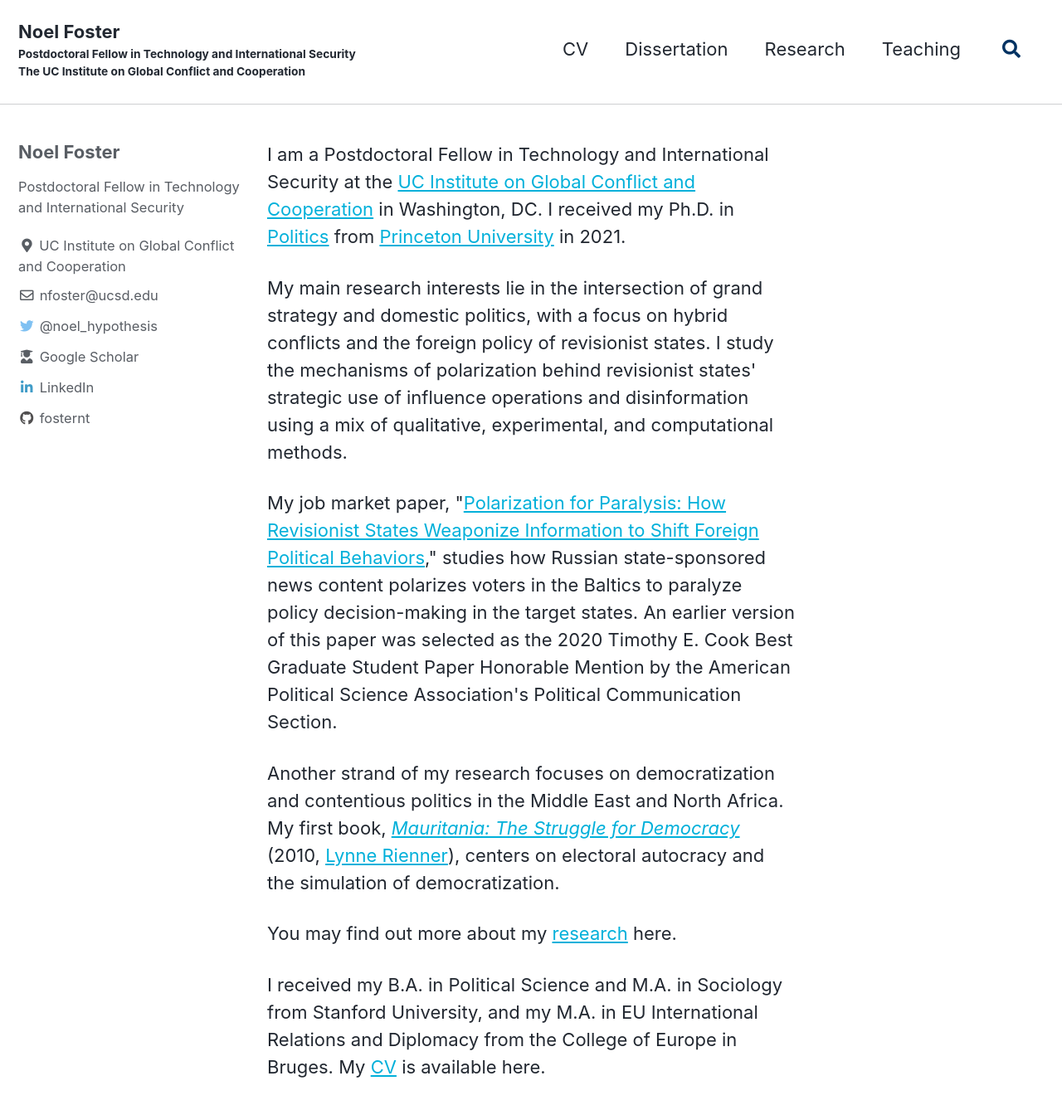
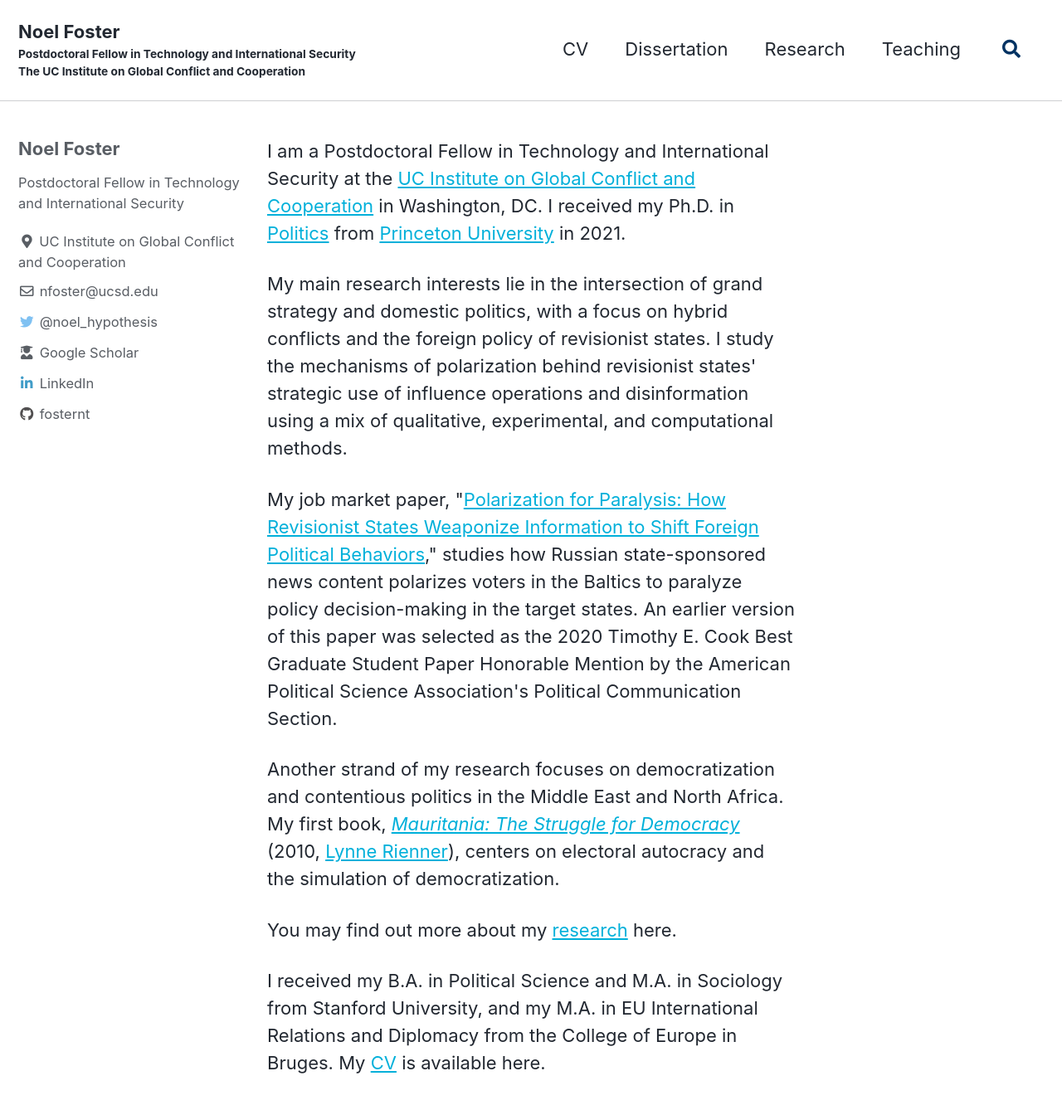
Before and after one commit to fosternt/fosternt.github.io, a Jekyll site: the page built from index.html, in a window 1280 px wide and 1400 px high. Shown: the top 1338 px of the window at 83% size. Built offline with Jekyll 4.4.1, drawn with Linux system fonts in a browser that asks for light colours; cached includes are drawn as plain includes; the list of posts is cut into pages by our own code.

Commit message:
Update _masthead.scss

```diff
--- a/_sass/minimal-mistakes/_masthead.scss
+++ b/_sass/minimal-mistakes/_masthead.scss
@@ -7,7 +7,7 @@
   top: 0;
   width: 100%;
   background-color: $background-color;
-  height: #{$masthead-height * 1.4};
+  height: #{$masthead-height * 1.35};
   border-bottom: 1px solid $border-color;
   -webkit-animation: $intro-transition;
   animation: $intro-transition;
```
